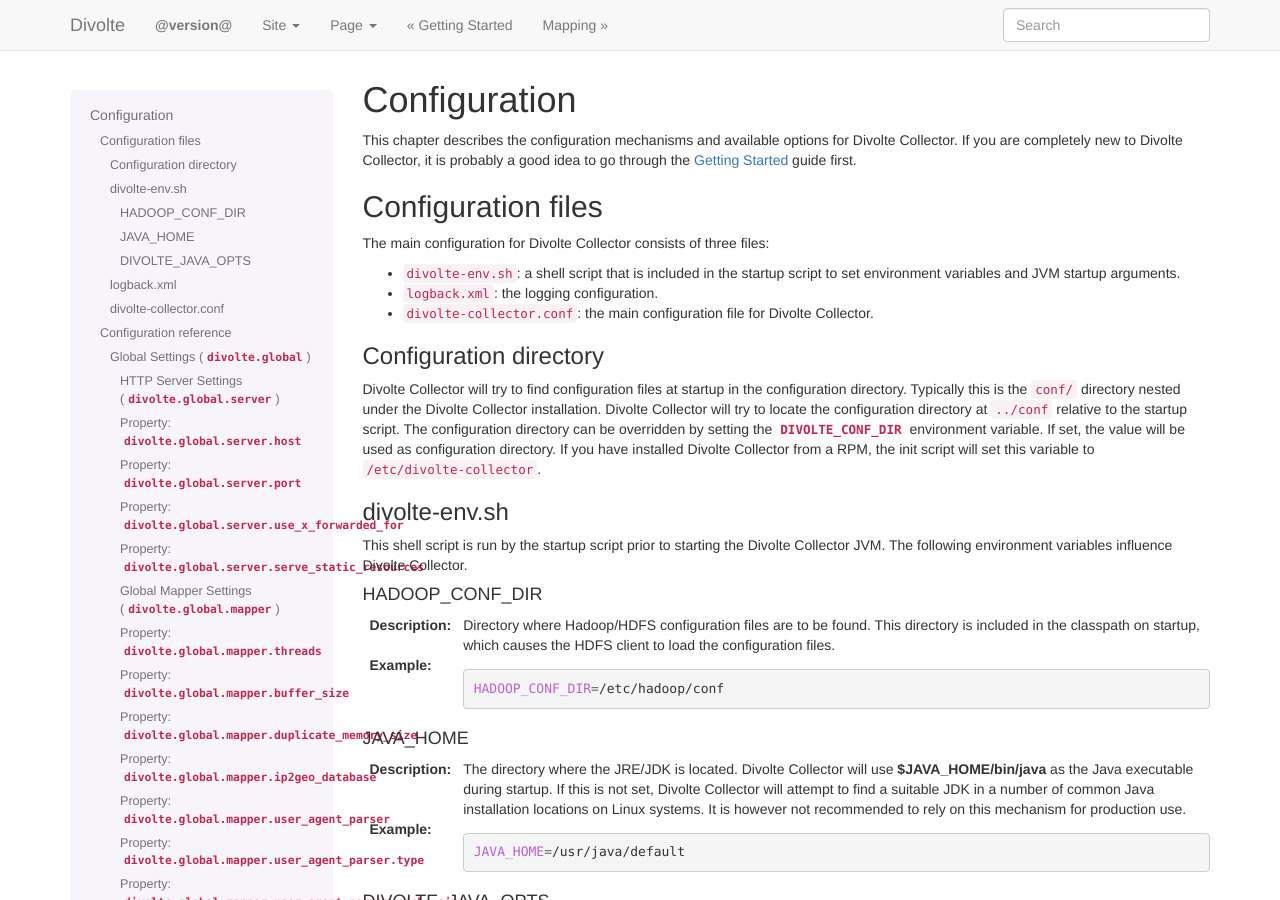
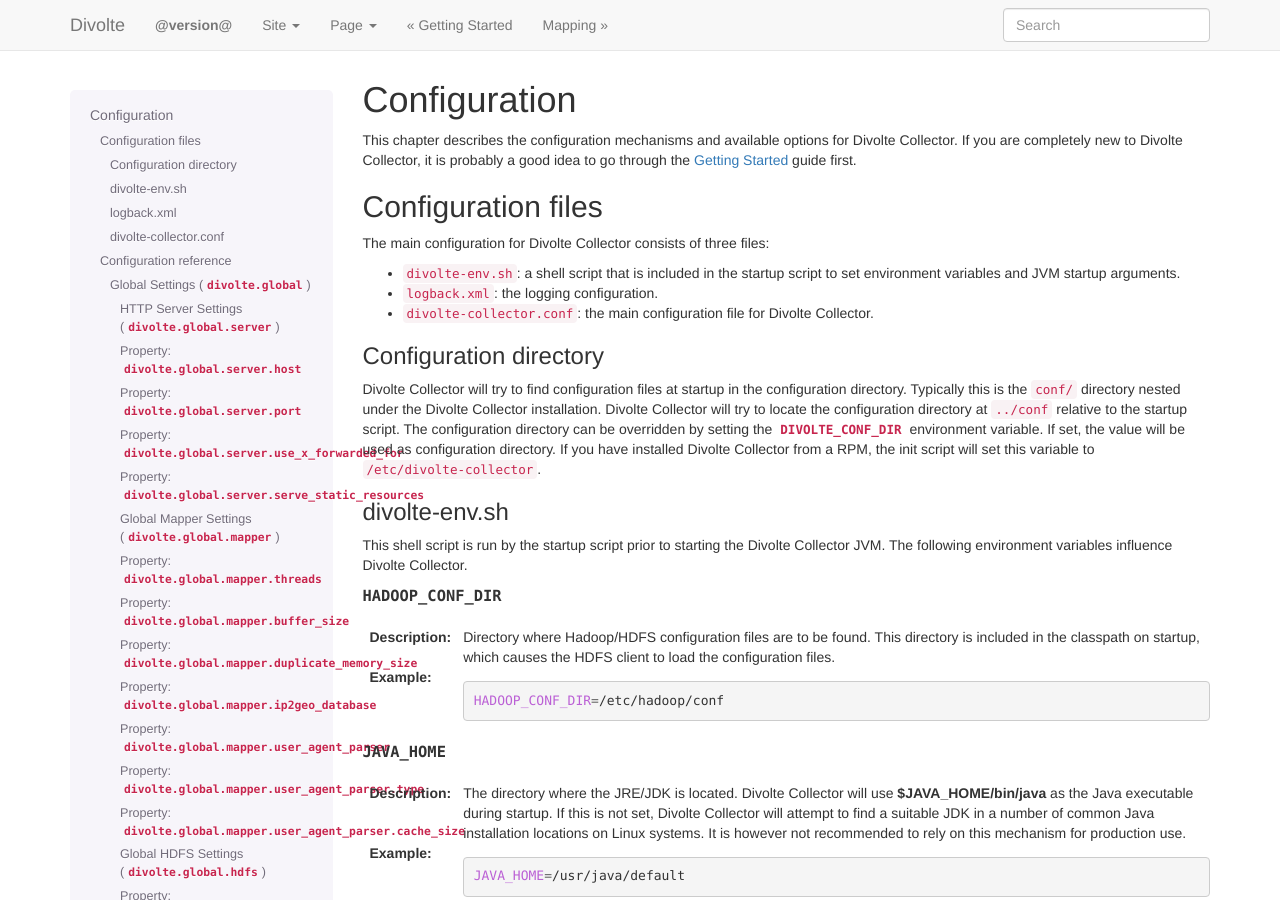
Before and after one commit to divolte/divolte-collector, a Sphinx documentation site: the page built from docs/configuration.rst, in a window 1280 px wide and 900 px high. Built offline with Sphinx 7.4.7, drawn with Linux system fonts in a browser that asks for light colours; nearby versions of some CDN libraries; library files that are not in the unit come from our copies; some of the changed lines change nothing that is shown.

Commit message:
Describe environment variables using the Sphinx format.
This ensures that references become links, and index entries are created.

```diff
--- a/docs/configuration.rst
+++ b/docs/configuration.rst
@@ -19,8 +19,8 @@
 --------------
 This shell script is run by the startup script prior to starting the Divolte Collector JVM. The following environment variables influence Divolte Collector.
 
-HADOOP_CONF_DIR
-^^^^^^^^^^^^^^^
+.. envvar:: HADOOP_CONF_DIR
+
 :Description:
   Directory where Hadoop/HDFS configuration files are to be found. This directory is included in the classpath on startup, which causes the HDFS client to load the configuration files.
 
@@ -30,8 +30,8 @@
 
     HADOOP_CONF_DIR=/etc/hadoop/conf
 
-JAVA_HOME
-^^^^^^^^^
+.. envvar:: JAVA_HOME
+
 :Description:
   The directory where the JRE/JDK is located. Divolte Collector will use :command:`$JAVA_HOME/bin/java` as the Java executable during startup. If this is not set, Divolte Collector will attempt to find a suitable JDK in a number of common Java installation locations on Linux systems. It is however not recommended to rely on this mechanism for production use.
 
@@ -41,8 +41,8 @@
 
     JAVA_HOME=/usr/java/default
 
-DIVOLTE_JAVA_OPTS
-^^^^^^^^^^^^^^^^^
+.. envvar:: DIVOLTE_JAVA_OPTS
+
 :Description:
   Additional arguments passed to the Java Virtual Machine on startup. If not set, by default Divolte Collector will start the JVM with :code:`-XX:+UseG1GC -Djava.awt.headless=true`. It is recommended to use the G1 garbage collector. For light and medium traffic, the defaults tend to work fine. *If this setting is set, Divolte Collector will not add any arguments by itself; this setting overrides the defaults.*
 
```
